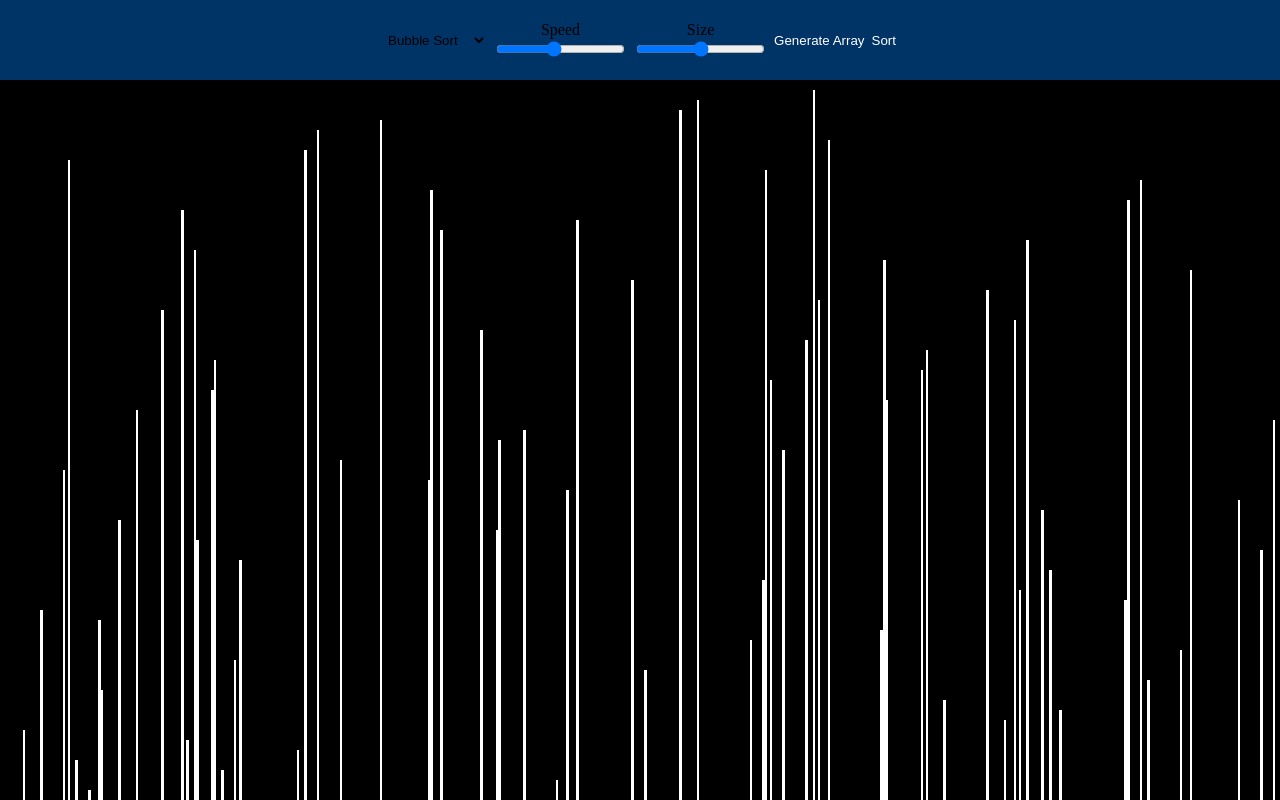
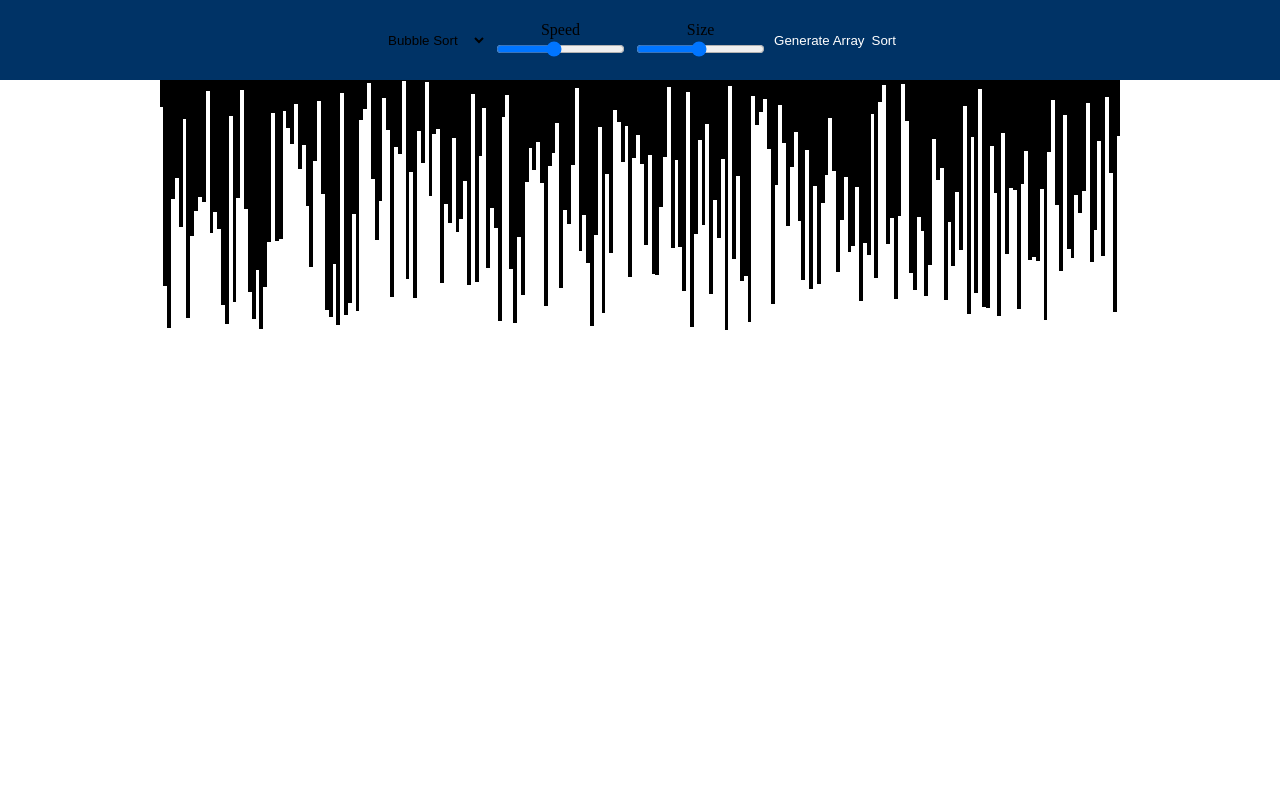
Before and after one commit to alexandrebatista/sorting-visualizer, a plain HTML site: page index.html in a window 1280 px wide. Both pictures are taken after a click on the button "Generate Array". Shown: the top 800 px of the page. Drawn offline with Linux system fonts and the light colour scheme.

Commit message:
Improving layout.

```diff
--- a/css/styles.css
+++ b/css/styles.css
@@ -13,26 +13,29 @@ button {
 }
 
 /* ------ */
+.center_row {
+	display: flex;
+	justify-content: center;
+}
+
+.center_column {
+	display: flex;
+	justify-content: center;
+	flex-direction: column;
+}
+
 .external_container {
 	margin: 0;
-}
-
-.content {
-	text-align: center;
 }
 
 .menu_container {
 	height: 80px;
 	background-color: rgb(0, 51, 102);
-	display: flex;
-	justify-content: center;
 }
 
 .menu {
-	display: flex;
 	justify-content: space-between;
 	width: 40%;
-	flex-direction: row;
 }
 
 .slide_container {
@@ -51,15 +54,13 @@ button {
 }
 
 .rectangles_container {
-	display: flex;
-	flex-direction: row;
-	text-align: center;
+	width: 75%;
 }
 
 .rectangle {
 	background-color: black;
 	height: 100px;
-	width: 0.5%;
+	width: 1%;
 }
 
 .selected_element {
--- a/index.html
+++ b/index.html
@@ -7,9 +7,8 @@
 		<script src="index.js"></script>
 	</head>
 	<body class="external_container">
-		<div class="content">
-			<div class="menu_container">
-				<div class="menu">
+		<div class="center_row menu_container">
+			<div class="center_row menu">
 				<select id="algorithm">
 					<option value="Bubble">Bubble Sort</option>
 					<option value="Merge">Merge Sort</option>
@@ -35,11 +34,11 @@
 						<input
 							type="range"
 							min="10"
-								max="1000"
-								value="500"
+							max="500"
+							value="250"
 							class="slider"
 							id="size_slider"
-								step="100"
+							step="10"
 						/>
 					</div>
 				</div>
@@ -55,14 +54,15 @@
 					onclick="algorithmSelection()"
 				>
 					Sort
-						<div class="sort_status" id="sort_status">
-							not_sorted
-						</div>
+					<div class="sort_status" id="sort_status">not_sorted</div>
 				</button>
 			</div>
 		</div>
-
-			<div class="rectangles_container" id="rectangles_container"></div>
+		<div class="center_row">
+			<div
+				class="center_row rectangles_container"
+				id="rectangles_container"
+			></div>
 		</div>
 	</body>
 </html>
--- a/index.js
+++ b/index.js
@@ -97,12 +97,16 @@ async function merge(rectangles_array, begin, middle, end) {
 	for (let index = begin; index < end; index++) {
 		const selected_element = rectangles_array[index];
 		selected_element.classList.add('selected_element');
-		await wait();
+		if (await wait()) {
+			removeLastClass(selected_element);
+			return true;
+		}
 		const correct_element = correct_order[index - begin];
 		selected_element.style.height = correct_element.height;
 		selected_element.id = correct_element.id;
 		removeLastClass(selected_element);
 	}
+	return false;
 }
 
 // Sorting Waiting Control
@@ -153,7 +157,7 @@ function generateRandomArray() {
 	for (let i = 0; i < size; i++) {
 		array.push(
 			`<div id="${i}" class="rectangle" style="height: ${
-				10 + 10 * i
+				1 + 1 * i
 			}px"></div>`
 		);
 	}
@@ -214,14 +218,17 @@ async function bubbleSort(rectangles_array) {
 }
 
 async function mergeSort(rectangles_array, begin, end) {
-	debugger;
 	if (end - begin > 1) {
 		const middle = parseInt((begin + end) / 2);
 
 		await mergeSort(rectangles_array, begin, middle);
 		await mergeSort(rectangles_array, middle, end);
-		await merge(rectangles_array, begin, middle, end);
+		result = await merge(rectangles_array, begin, middle, end);
+		if (result === true) {
+			return true;
+		}
 	}
+	return false;
 }
 
 async function selectionSort(rectangles_array) {
```
Lines whose indentation alone changed are shown as unchanged.
